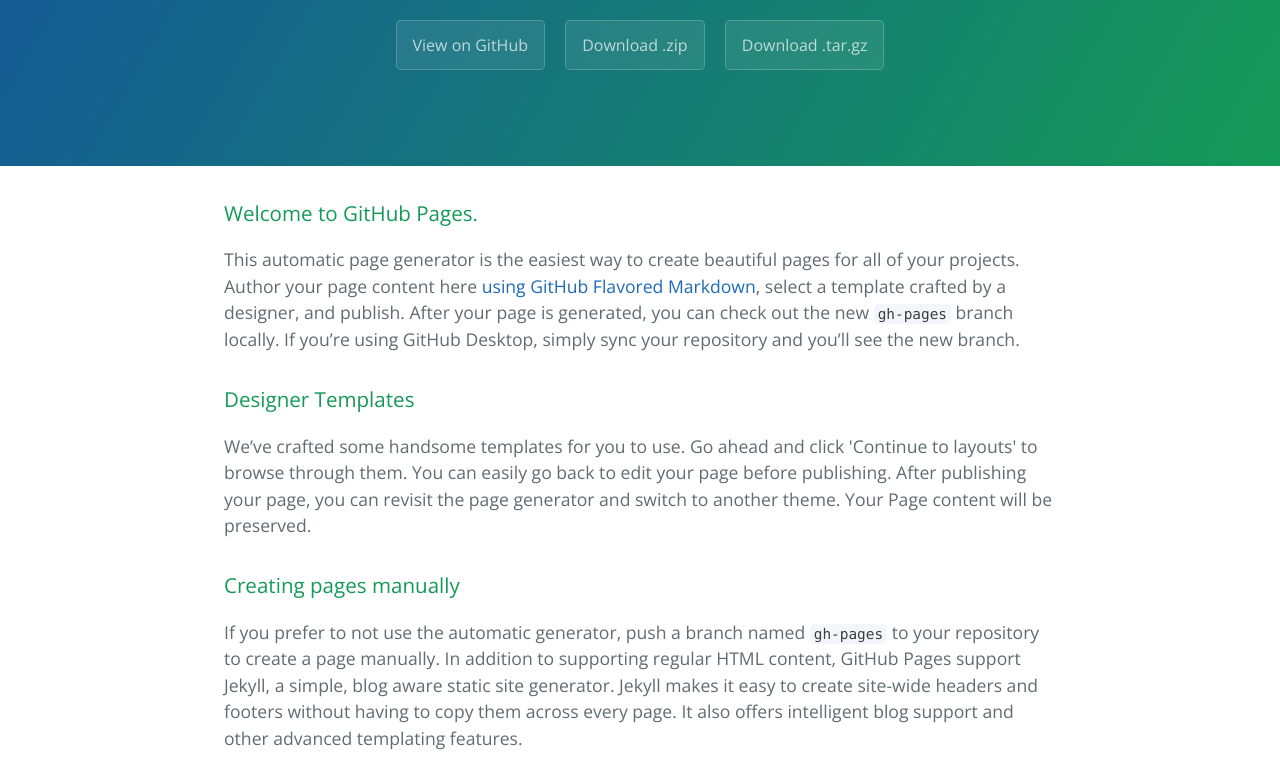
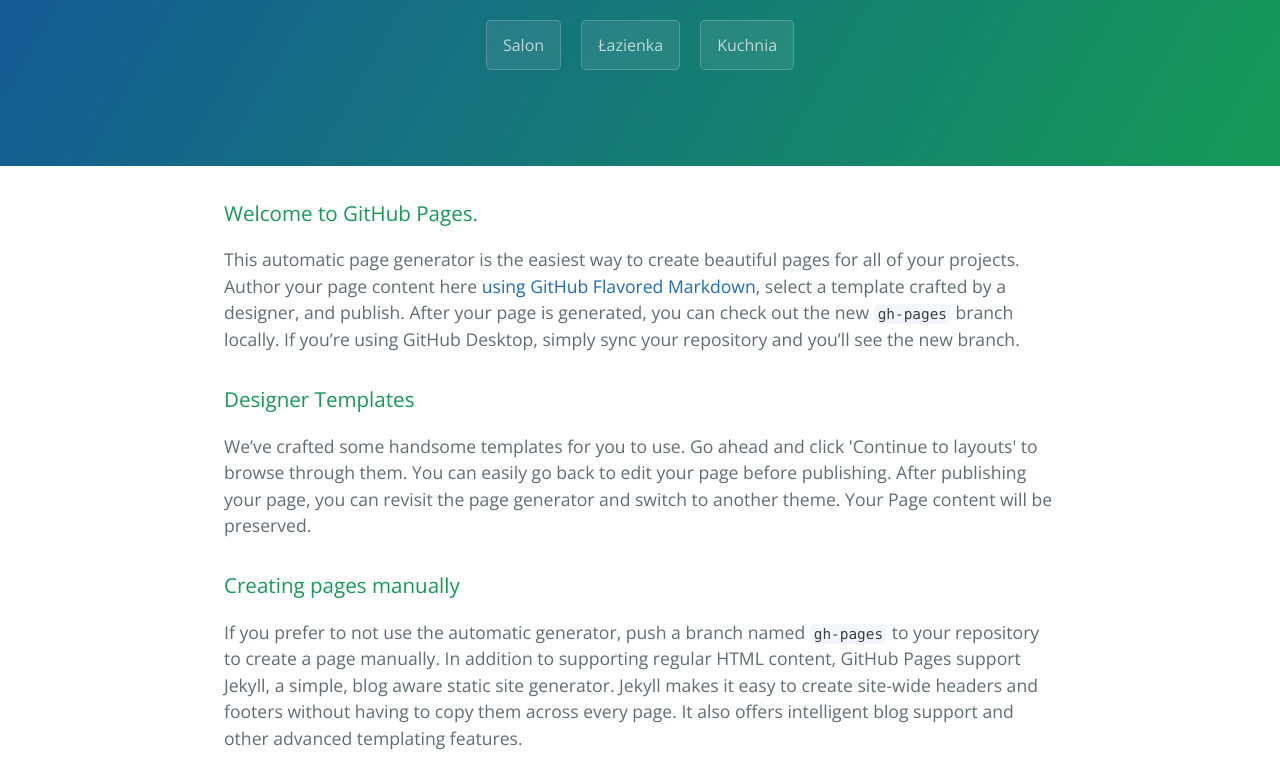
Before and after one commit to qbaw/Notatka, a plain HTML site: page index.html in a window 1280 px wide. Shown: the part 170-950 px from the top of the page. Drawn offline with nearby package versions, Linux system fonts and the light colour scheme.

Commit message:
Update index.html

```diff
--- a/index.html
+++ b/index.html
@@ -13,9 +13,9 @@
     <section class="page-header">
       <h1 class="project-name">Wnętrza</h1>
       <h2 class="project-tagline"></h2>
-      <a href="https://github.com/qbaw/strona" class="btn">View on GitHub</a>
-      <a href="https://github.com/qbaw/strona/zipball/master" class="btn">Download .zip</a>
-      <a href="https://github.com/qbaw/strona/tarball/master" class="btn">Download .tar.gz</a>
+      <a href="https://github.com/qbaw/strona" class="btn">Salon</a>
+      <a href="https://github.com/qbaw/strona/zipball/master" class="btn">Łazienka</a>
+      <a href="https://github.com/qbaw/strona/tarball/master" class="btn">Kuchnia</a>
     </section>
 
     <section class="main-content">
```
